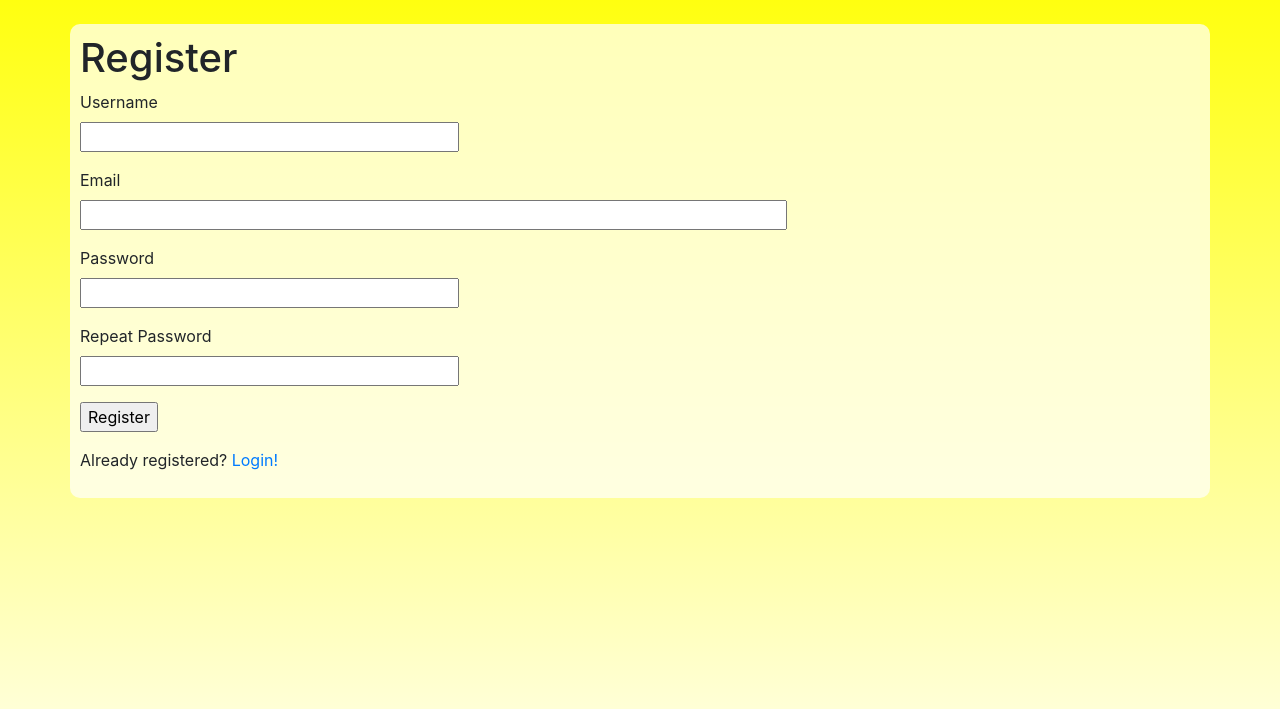
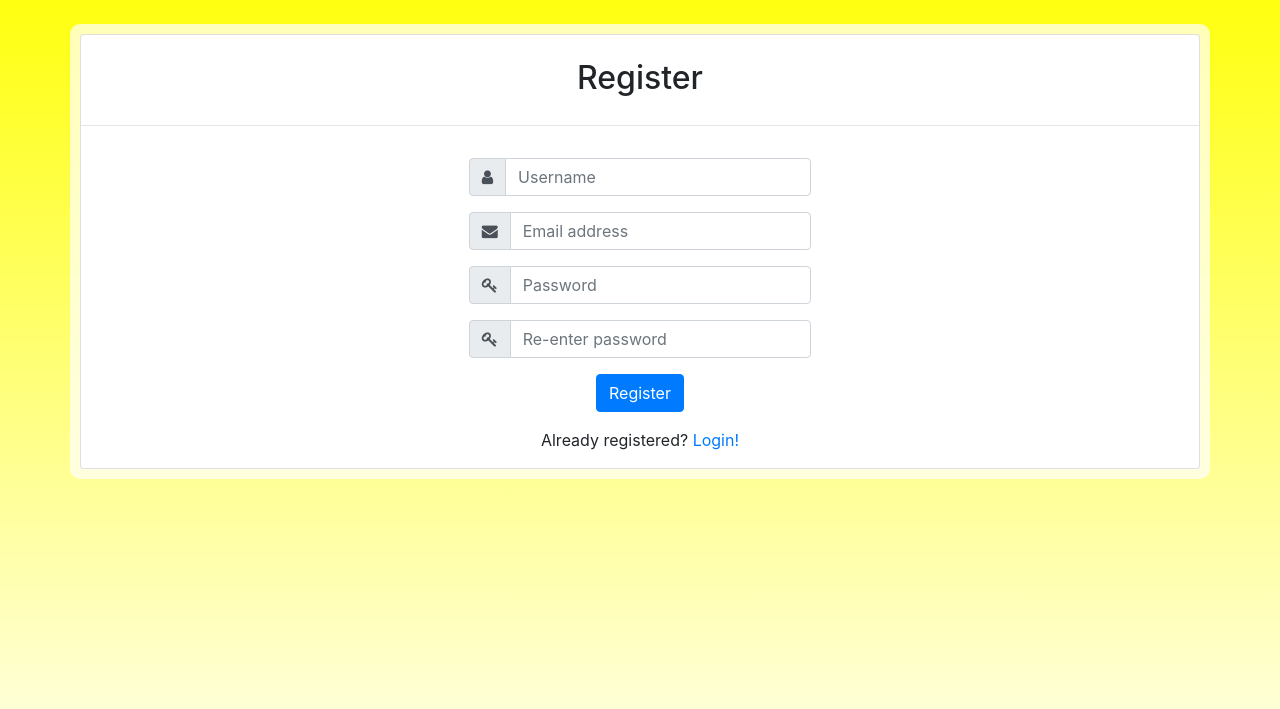
Before and after one commit to Haider8/Nerd-Notes, a Flask app: page /auth/register in a window 1280 px wide. Shown: the part 56-765 px from the top of the page. Run offline with Flask 2, Linux system fonts and the light colour scheme; some libraries are stand-ins or nearby versions.

Commit message:
WIP: made register page

```diff
--- a/app/templates/auth/register.html
+++ b/app/templates/auth/register.html
@@ -1,38 +1,70 @@
 {% extends "base.html" %}
 
 {% block content %}
-    <h1>Register</h1>
+<div class="card">
+    <br>
+    <h2 class="card-title text-center">Register</h2>
+    <hr>
+    <center>
         <form action="" method="post">
-        {{ form.hidden_tag() }}
+           <div class="form-group">
+            {{ form.hidden_tag() }} <!-- produce token to prevent CSRF -->
             <p>
-            {{ form.username.label }}<br>
-            {{ form.username(size=32) }}<br>
+                <div class="col-md-4 mb-3">
+                    <div class="input-group">
+                        <div class="input-group-prepend">
+                          <span class="input-group-text" id="inputGroupPrepend"><i class="fa fa-user"></i></span>
+                      </div>
+                      {{ form.username(size=32, class="form-control", placeholder="Username") }}
+                  </div>
                   {% for error in form.username.errors %}
                   <span style="color: red;">[{{ error }}]</span>
                   {% endfor %}
+              </div>
           </p>
           <p>
-            {{ form.email.label }}<br>
-            {{ form.email(size=64) }}<br>
+            <div class="col-md-4 mb-3">
+                <div class="input-group">
+                    <div class="input-group-prepend">
+                      <span class="input-group-text" id="inputGroupPrepend"><i class="fa fa-envelope"></i></span>
+                  </div>
+                  {{ form.email(size=32, class="form-control", placeholder="Email address") }}
+              </div>
               {% for error in form.email.errors %}
               <span style="color: red;">[{{ error }}]</span>
               {% endfor %}
+          </div>
       </p>
       <p>
-            {{ form.password.label }}<br>
-            {{ form.password(size=32) }}<br>
+        <div class="col-md-4 mb-3">
+            <div class="input-group">
+                <div class="input-group-prepend">
+                  <span class="input-group-text" id="inputGroupPrepend"><i class="fa fa-key"></i></span>
+              </div>
+              {{ form.password(size=32, class="form-control", placeholder="Password") }}
+          </div>
           {% for error in form.password.errors %}
           <span style="color: red;">[{{ error }}]</span>
           {% endfor %}
+      </div>
   </p>
   <p>
-            {{ form.password2.label }}<br>
-            {{ form.password2(size=32) }}<br>
+    <div class="col-md-4 mb-3">
+        <div class="input-group">
+            <div class="input-group-prepend">
+              <span class="input-group-text" id="inputGroupPrepend"><i class="fa fa-key"></i></span>
+          </div>
+          {{ form.password2(size=32, class="form-control", placeholder="Re-enter password") }}
+      </div>
       {% for error in form.password2.errors %}
       <span style="color: red;">[{{ error }}]</span>
       {% endfor %}
+  </div>
 </p>
-        <p>{{ form.submit() }}</p>
+<p>{{ form.submit(class="btn btn-primary") }}</p>
+</div>
 </form>
 <p>Already registered? <a href="{{ url_for('auth.login') }}">Login!</a></p>
+</center>
+</div>
 {% endblock %}
```
Lines whose indentation alone changed are shown as unchanged.
